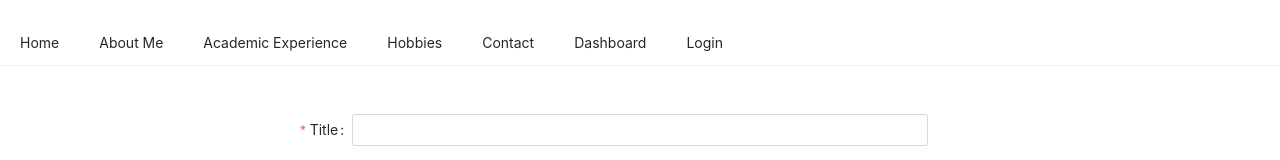
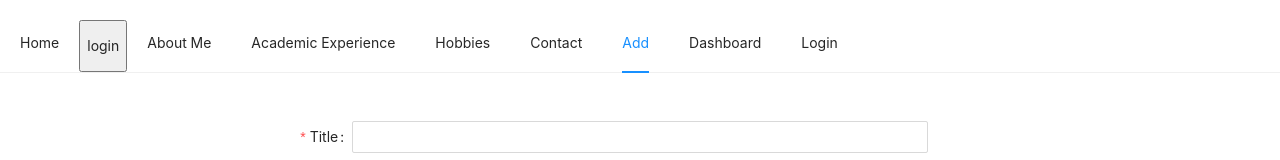
Before and after one commit to Klinarto/Pucket-IT-Project, a React (Create React App) app in the folder client/: page /add in a window 1280 px wide. Shown: the top 160 px of the page. Built offline with nearby package versions, Linux system fonts and the light colour scheme; no server answers.

Commit message:
stuck with jsx

```diff
--- /dev/null
+++ b/client/src/components/authOptions.js
@@ -0,0 +1,19 @@
+import { Button } from "antd";
+import React, { useContext } from "react";
+import user_context from "../context/user_context";
+
+function AuthOptions() {
+    const {userData, setUserData} = useContext(user_context);
+    const logout = () => {
+        setUserData({token: undefined, user: undefined});
+        localStorage.setItem("auth-token", "");
+    };
+
+    return (
+        <div>
+            {userData.token ? (<button onClick={logout}>logout</button>) : (<button>login</button>)}
+        </div>
+    );
+}
+
+export default AuthOptions;
--- a/client/src/components/navbar.component.jsx
+++ b/client/src/components/navbar.component.jsx
@@ -1,9 +1,8 @@
 import React, { Component } from "react";
-//useContext
 import { Link } from "react-router-dom";
 import { Menu, Affix } from "antd";
 import "antd/dist/antd.css";
-//import user_context from "../context/user_context";
+import AuthOptions from "./authOptions";
 
 class Navbar extends Component {
 	constructor(props) {
@@ -13,7 +12,6 @@ class Navbar extends Component {
 
 	render() {
 		const { current } = this.state;
-		//const {userData, setUserData} = useContext(user_context);
 		return (
 			<Affix>
 				<Menu selectedKeys={[current]} mode="horizontal">
@@ -32,9 +30,10 @@ class Navbar extends Component {
 					<Menu.Item key="contact">
 						<Link to="contact">Contact</Link>
 					</Menu.Item>
-					{/* {userData.token ? (<Menu.Item key="add">
-							<Link to="add">Add</Link>
-						</Menu.Item>) : null} */}
+					<AuthOptions/>
+					<Menu.Item key="add">
+						<Link to="add">Add</Link>
+					</Menu.Item>
 					<Menu.Item key="dashboard">
 						<Link to="dashboard">Dashboard</Link>
 					</Menu.Item>
--- a/client/src/pages/add.jsx
+++ b/client/src/pages/add.jsx
@@ -1,4 +1,4 @@
-import React, { useState } from "react";
+import React, { useState, useContext } from "react";
 import Navbar from "../components/navbar.component";
 import Header from "../components/header.component";
 import { Form, Input, Button, Select, DatePicker, Upload, message } from "antd";
@@ -6,10 +6,12 @@ import { InboxOutlined } from "@ant-design/icons";
 import "bulma/css/bulma.min.css";
 import axios from "axios";
 import "antd/dist/antd.css";
+//import user_context from "../context/user_context";
 
 const { Option } = Select;
 const { Dragger } = Upload;
 const { RangePicker } = DatePicker;
+//const { userData , setUserData } = useContext(user_context);
 
 const layout = {
 	labelCol: {
--- a/client/src/pages/login.jsx
+++ b/client/src/pages/login.jsx
@@ -28,8 +28,9 @@ function Login(params) {
 	const {userData, setUserData} = useContext(user_context);
 	const onFinish = (values) => {
 		axios.post("http://localhost:5000/user/login", values)
-		.then((res) => console.log(res))
+		.then((res) => setUserData({token: res.data.token}, localStorage.setItem("auth-token", res.data.token)))
 		.catch((error) => console.log(error));
+		window.location = "/";
 	};
 
 	return (
```
Also changed, not shown: 1 other file (tests, documents, lock files or other folders).
